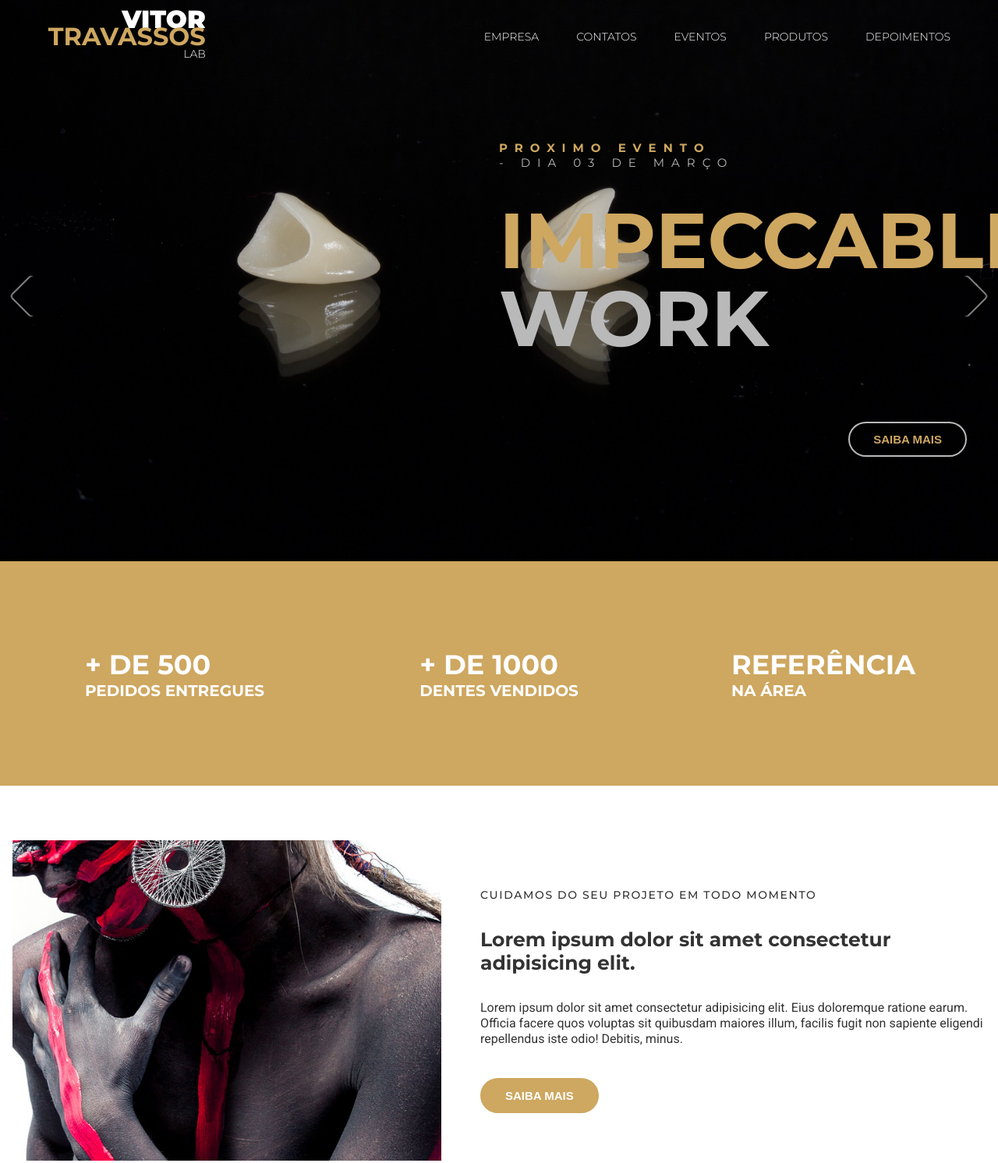
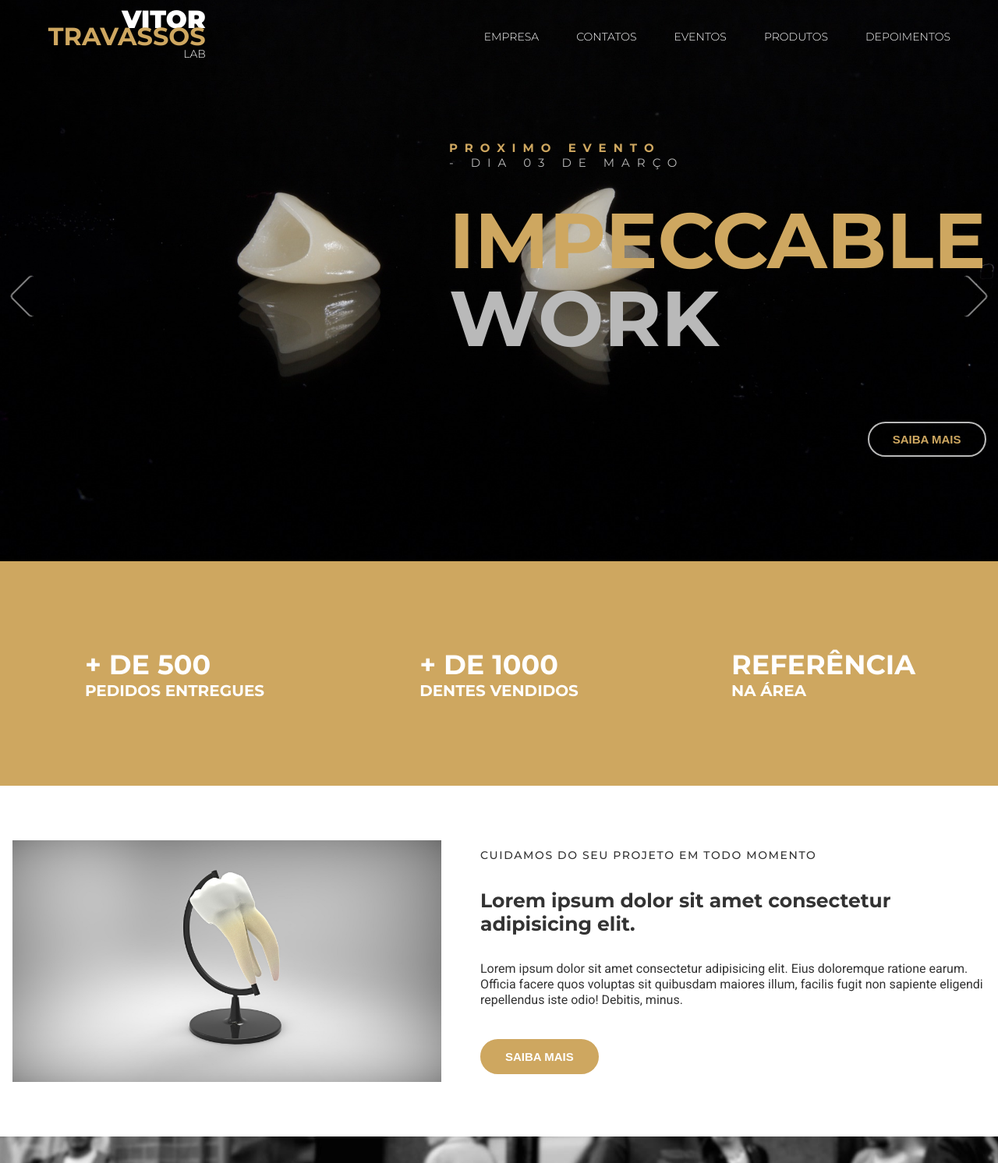
Before and after one commit to tiagomedeiros11/diego-navarro, a website: page index.html in a window 1280 px wide. Shown: the top 1492 px of the page at 78% size. Drawn offline with nearby package versions, Linux system fonts and the light colour scheme.

Commit message:
Modificado as imagens do main

```diff
--- a/Css/home.css
+++ b/Css/home.css
@@ -52,7 +52,7 @@
     max-width: 790px;
     min-width: 600px;
     position: absolute;
-    left: 50vw;
+    left: 45vw;
     top: 0;
 }
 
@@ -65,7 +65,6 @@
 }
 
 .slide__texto h2{
-    max-width: 400px;
     font-size: 6.25rem;
     font-weight: 700;
     text-transform: uppercase;
--- a/index.html
+++ b/index.html
@@ -84,7 +84,7 @@
         </section>
 
         <section class="container institutional">
-            <img class="institutional__image" src="./images/institutional.jpg" alt="rosto alternativo">
+            <img class="institutional__image" src="./images/subs-paralax.jpg" alt="rosto alternativo">
             <div class="institutional__copy">
                 <h6>Cuidamos do seu projeto em todo momento</h6>
                 <h4>Lorem ipsum dolor sit amet consectetur adipisicing elit.</h4>
--- a/script.js
+++ b/script.js
@@ -1,7 +1,7 @@
 $(document).ready(() => {
   const slickOptions = {
     pauseOnHover: false,
-    autoplay: true,
+    autoplay: false,
     autoplaySpeed: 8000,
     prevArrow:
       '<button type="button" class="slick-prev slider__prev--arrow " >Previous</button>;',
```
Also changed, not shown: images/subs-paralax.jpg (added), images/teeth-gd570ae717_1920.jpg (added).
